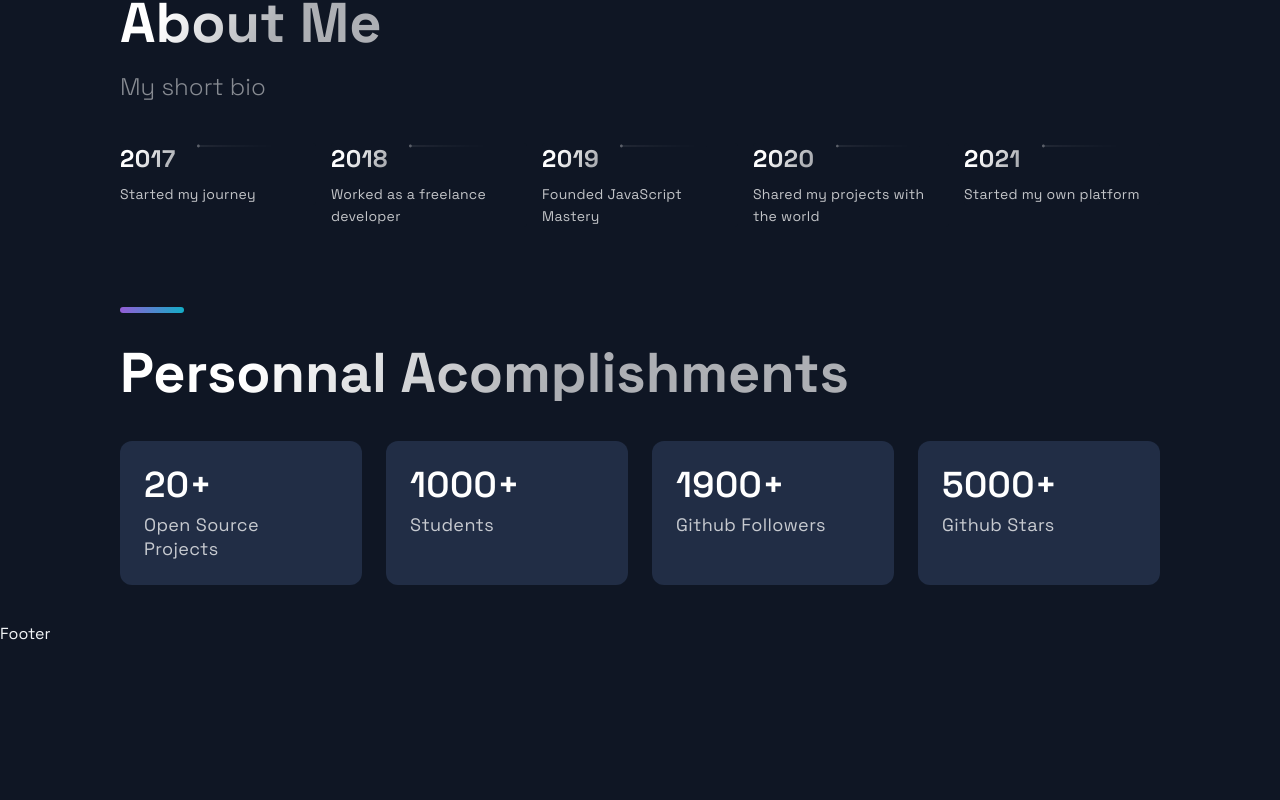
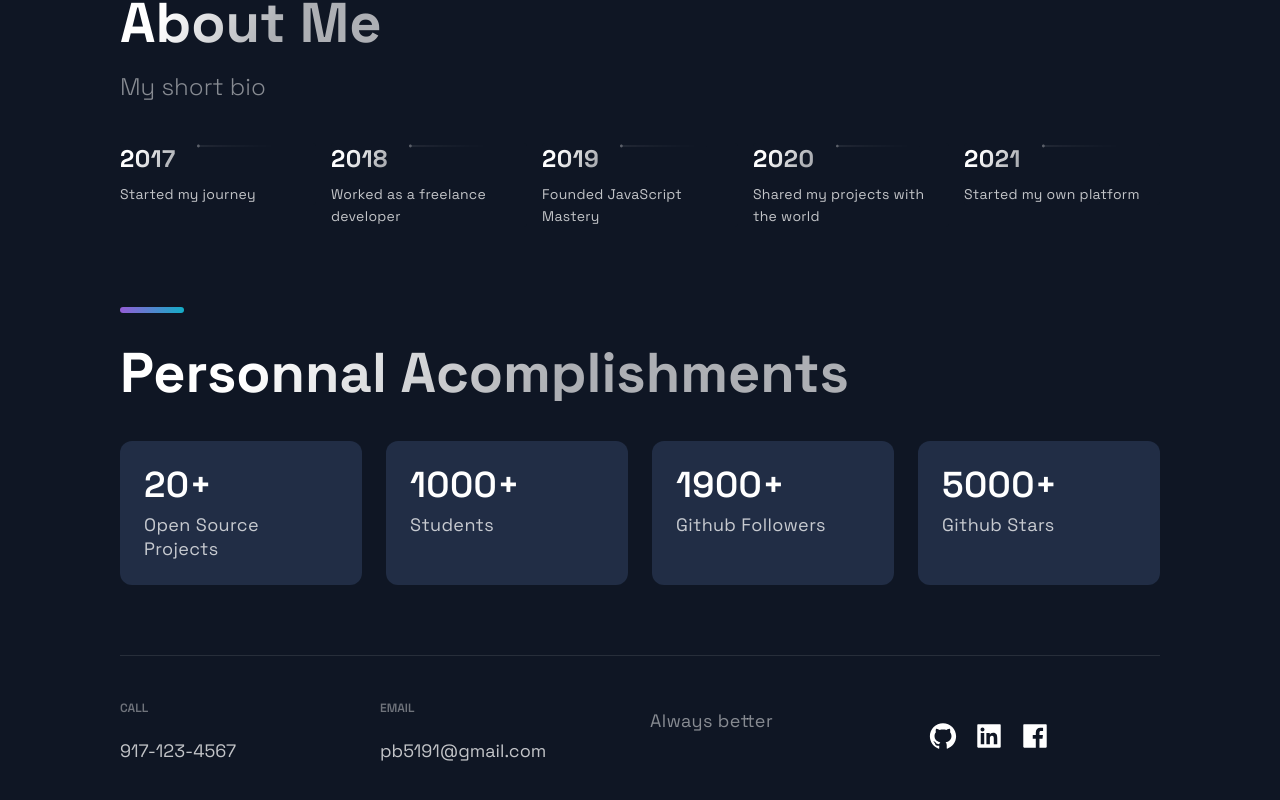
Before and after one commit to wildapt01/portfolio_website-STARTER, a Next.js app: page / in a window 1280 px wide. Shown: the part 2754-3554 px from the top of the page. Before the commit the page ends 3398 px from the top, so only its background shows below. Built offline with nearby package versions, Linux system fonts and the light colour scheme.

Commit message:
add Footer section

```diff
--- a/src/components/Footer/Footer.js
+++ b/src/components/Footer/Footer.js
@@ -1,14 +1,49 @@
-import React from 'react';
-import { AiFillGithub, AiFillInstagram, AiFillLinkedin } from 'react-icons/ai';
+import React from "react";
+import { AiFillGithub, AiFillFacebook, AiFillLinkedin } from "react-icons/ai";
 
-import { SocialIcons } from '../Header/HeaderStyles';
-import { CompanyContainer, FooterWrapper, LinkColumn, LinkItem, LinkList, LinkTitle, Slogan, SocialContainer, SocialIconsContainer } from './FooterStyles';
+import { SocialIcons } from "../Header/HeaderStyles";
+import {
+  CompanyContainer,
+  FooterWrapper,
+  LinkColumn,
+  LinkItem,
+  LinkList,
+  LinkTitle,
+  Slogan,
+  SocialContainer,
+  SocialIconsContainer
+} from "./FooterStyles";
 
 const Footer = () => {
   return (
-    <div>
-      Footer
-    </div>
+    <FooterWrapper>
+      <LinkList>
+        <LinkColumn>
+          <LinkTitle>Call</LinkTitle>
+          <LinkItem href="tel:917-123-4567">917-123-4567</LinkItem>
+        </LinkColumn>
+        <LinkColumn>
+          <LinkTitle>Email</LinkTitle>
+          <LinkItem href="mailto:pb5191@gmail.com">pb5191@gmail.com</LinkItem>
+        </LinkColumn>
+        <SocialIconsContainer>
+          <CompanyContainer>
+            <Slogan>Always better</Slogan>
+          </CompanyContainer>
+          <SocialContainer>
+            <SocialIcons href="https://github.com">
+              <AiFillGithub size="3rem" />
+            </SocialIcons>
+            <SocialIcons href="https://linkedin.com">
+              <AiFillLinkedin size="3rem" />
+            </SocialIcons>
+            <SocialIcons href="https://facebook.com">
+              <AiFillFacebook size="3rem" />
+            </SocialIcons>
+          </SocialContainer>
+        </SocialIconsContainer>
+      </LinkList>
+    </FooterWrapper>
   );
 };
 
```
